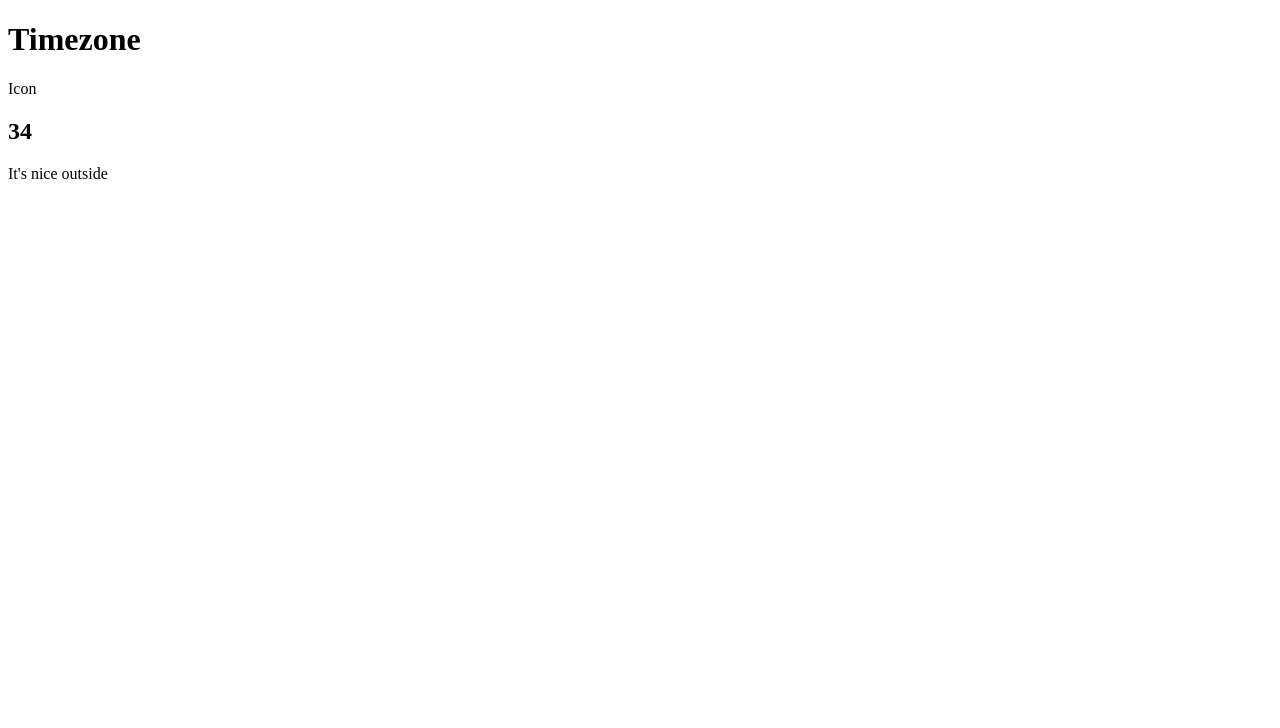
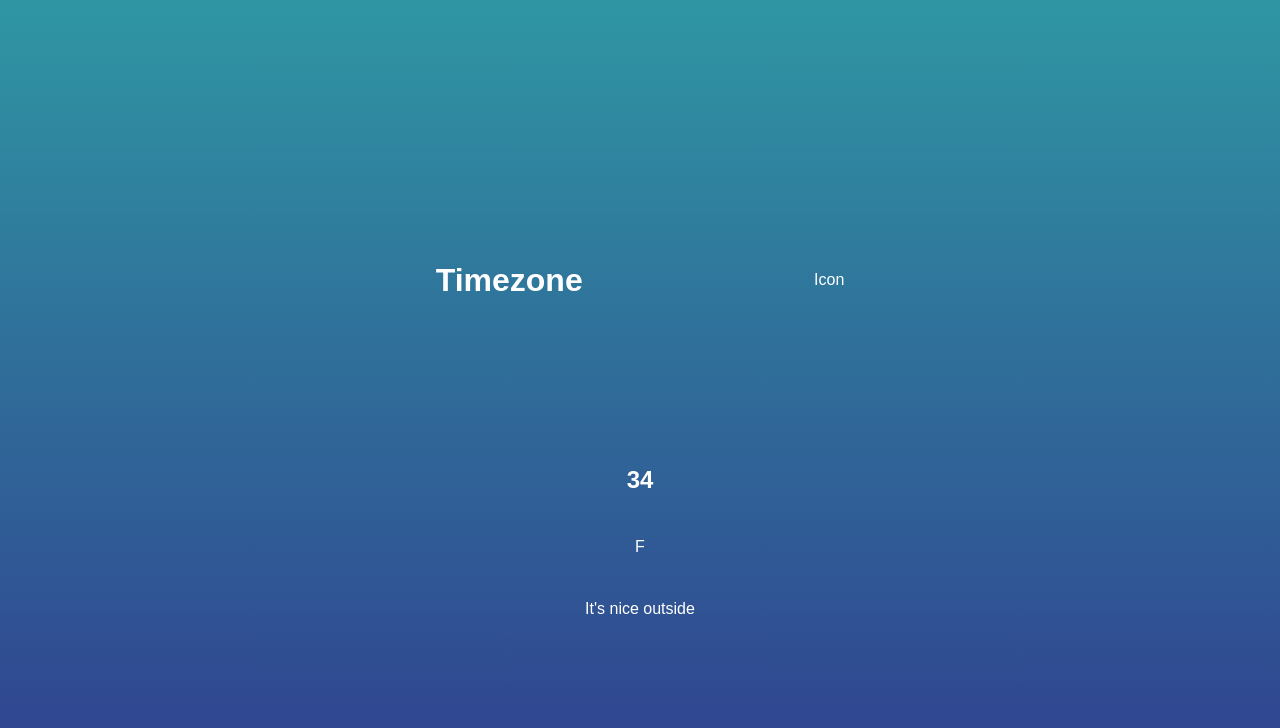
Before and after one commit to SudoMig/weatherApp, a plain HTML site: page index.html in a window 1280 px wide. Drawn offline with Linux system fonts and the light colour scheme.

Commit message:
added css

```diff
--- a/index.html
+++ b/index.html
@@ -13,7 +13,9 @@
       <p>Icon</p>
     </div>
     <div class="tempertaure">
+        <div class="degree-section"></div>
       <h2 class="tempertaure-degree">34</h2>
+      <span>F</span>
       <div class="tempertaure-description">It's nice outside</div>
     </div>
 
--- a/styles.css
+++ b/styles.css
@@ -0,0 +1,42 @@
+*{
+    margin: 0;
+    padding: 0;
+    box-sizing: border-box;
+}
+
+body {
+    height: 100vh;
+    display: flex;
+    flex-direction: column;
+    justify-content: center;
+    align-items: center;
+    background: linear-gradient(rgb(47,150,163), rgb(48,62,143));
+    font-family: sans-serif;
+    color: white;
+}
+
+.loaction, .tempertaure {
+    height: 30vh;
+    width: 50%;
+    display: flex;
+    justify-content: space-around;
+    align-items: center;
+}
+
+.tempertaure {
+    flex-direction: column;
+}
+
+.degree-section {
+display: flex;
+align-items: center;
+}
+
+.degree-section span {
+margin: 10px;
+font-size: 30px;
+}
+
+.degree-section h2{
+ font-size: 40px;
+}
```
